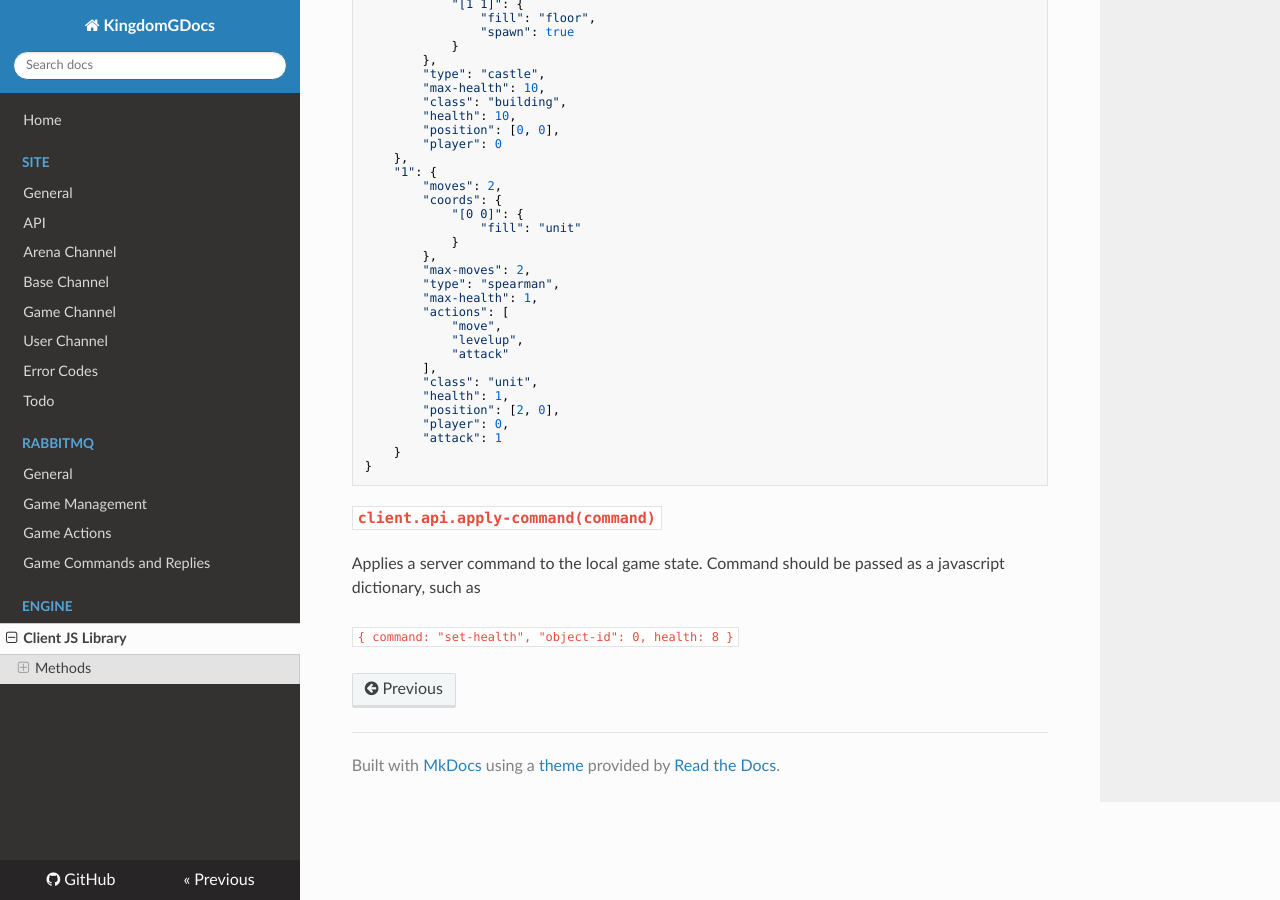
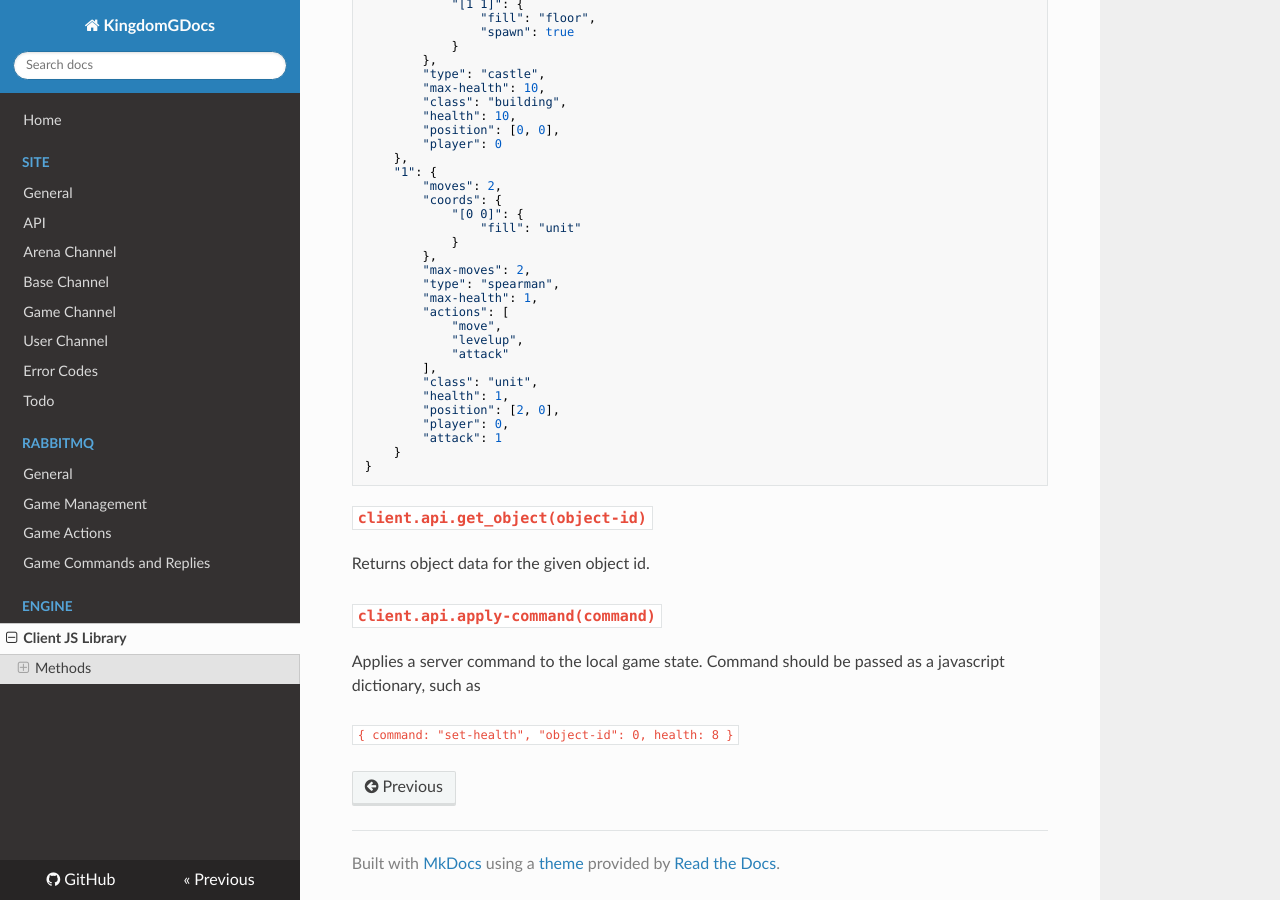
Before and after one commit to gavr-games/kingdom-g, an MkDocs documentation site: the page built from docs/docs/engine/client_api.md, in a window 1280 px wide and 900 px high, scrolled down 843 px. Built offline with MkDocs 1.6.1, drawn with Linux system fonts in a browser that asks for light colours; nearby versions of some CDN libraries.

Commit message:
Client method to get object data by object id.

````diff
--- a/docs/docs/engine/client_api.md
+++ b/docs/docs/engine/client_api.md
@@ -69,6 +69,11 @@ Returns a dictionary of all objects in the game, such as
 }
 ```
 
+### `client.api.get_object(object-id)`
+
+Returns object data for the given object id.
+
+
 ### `client.api.apply-command(command)`
 
 Applies a server command to the local game state. Command should be passed as a javascript dictionary, such as
````
Also changed, not shown: 1 other file.
